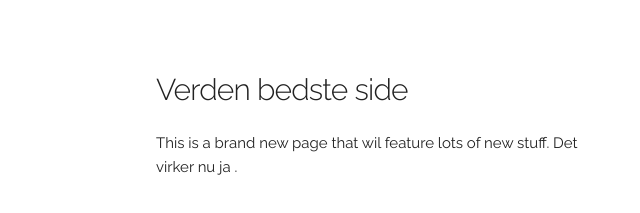
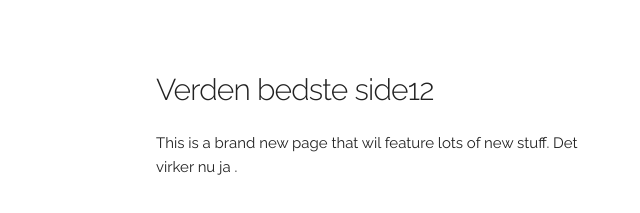
Before and after one commit to Danieltaylo/Web-stuff, a plain HTML site: page index.html in a window 1280 px wide. Shown: the part 219-432 px from the top of the page, 4-644 px from the left. Drawn offline with Linux system fonts and the light colour scheme.

Commit message:
Update index.html

```diff
--- a/index.html
+++ b/index.html
@@ -34,7 +34,7 @@
   <div class="container">
     <div class="row">
       <div class="one-half column" style="margin-top: 25%">
-        <h4>Verden bedste side</h4>
+        <h4>Verden bedste side12</h4>
         <p>This is a brand new page that wil feature lots of new stuff. Det virker nu ja
          </a>.</p>
       </div>
```
